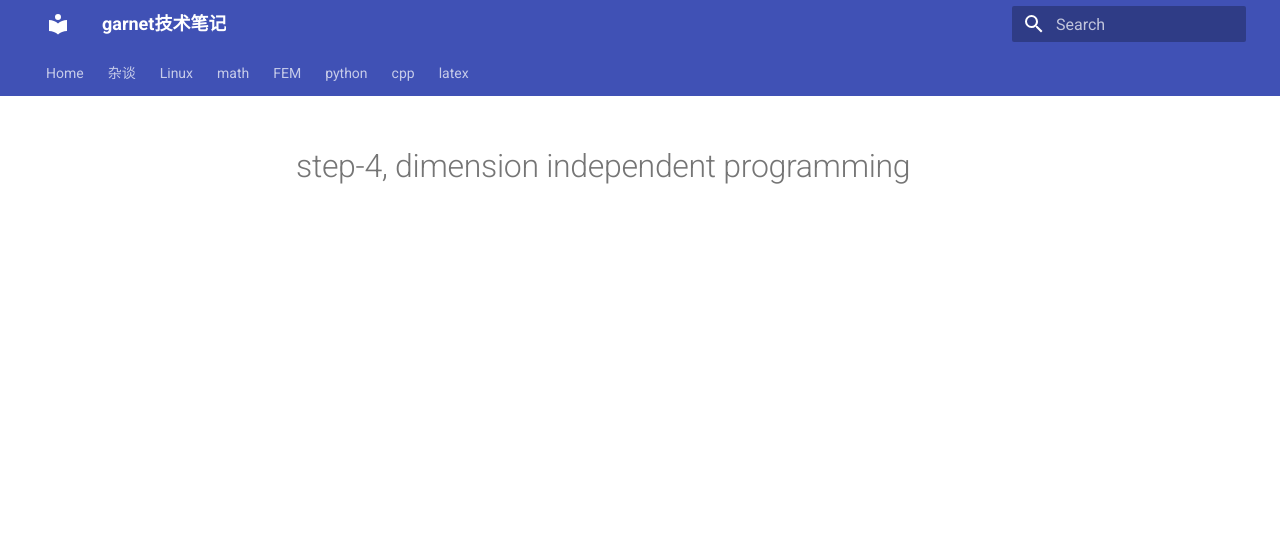
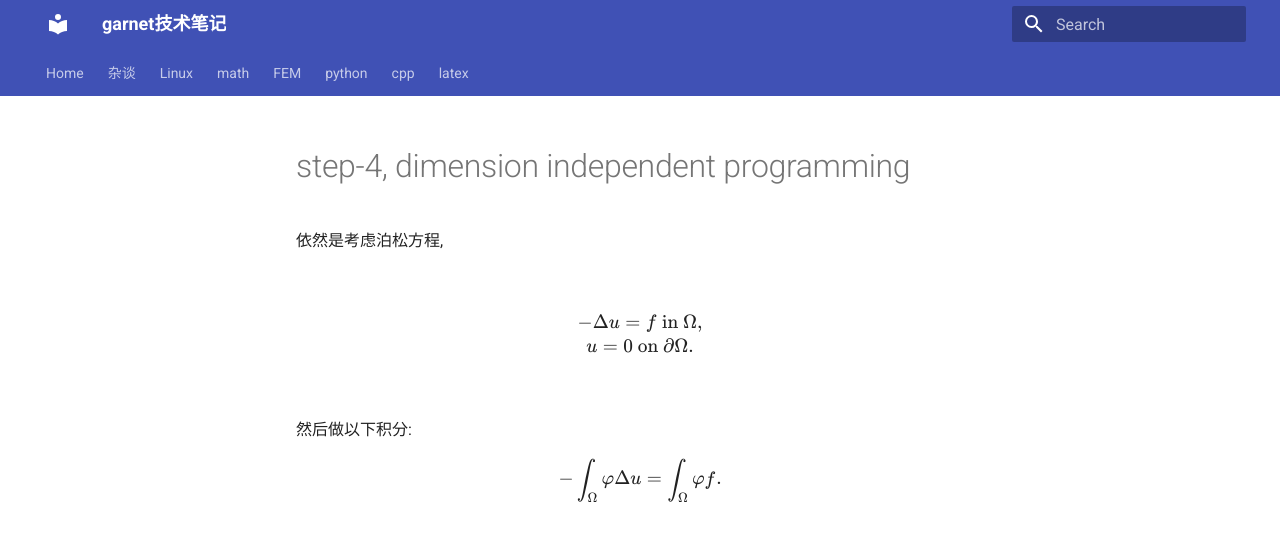
Before and after one commit to ymma98/technotes, an MkDocs documentation site: the page built from docs/FEM/dealii-05_维度无关编程.md, in a window 1280 px wide. Shown: the top 541 px of the page. Built offline with MkDocs 1.6.1 and Material for MkDocs 9.7.7, drawn with Linux system fonts in a browser that asks for light colours.

Commit message:
docs/FEM/dealii-05_维度无关编程.md updated from https://stackedit.cn/

```diff
--- a/docs/FEM/dealii-05_维度无关编程.md
+++ b/docs/FEM/dealii-05_维度无关编程.md
@@ -1,4 +1,16 @@
 # step-4, dimension independent programming
+
+依然是考虑泊松方程,
+
+$$
+-\Delta u = f \text{ in } \Omega,\\
+u=0 \text{ on } \partial\Omega.
+$$
+
+然后做以下积分:
+$$
+-\int_\Omega \varphi \Delta u = \int_\Omega \varphi f.
+$$
 <!--stackedit_data:
-eyJoaXN0b3J5IjpbOTkzMzYzMDU5XX0=
+eyJoaXN0b3J5IjpbMjMzMDY3MzI5XX0=
 -->
```
